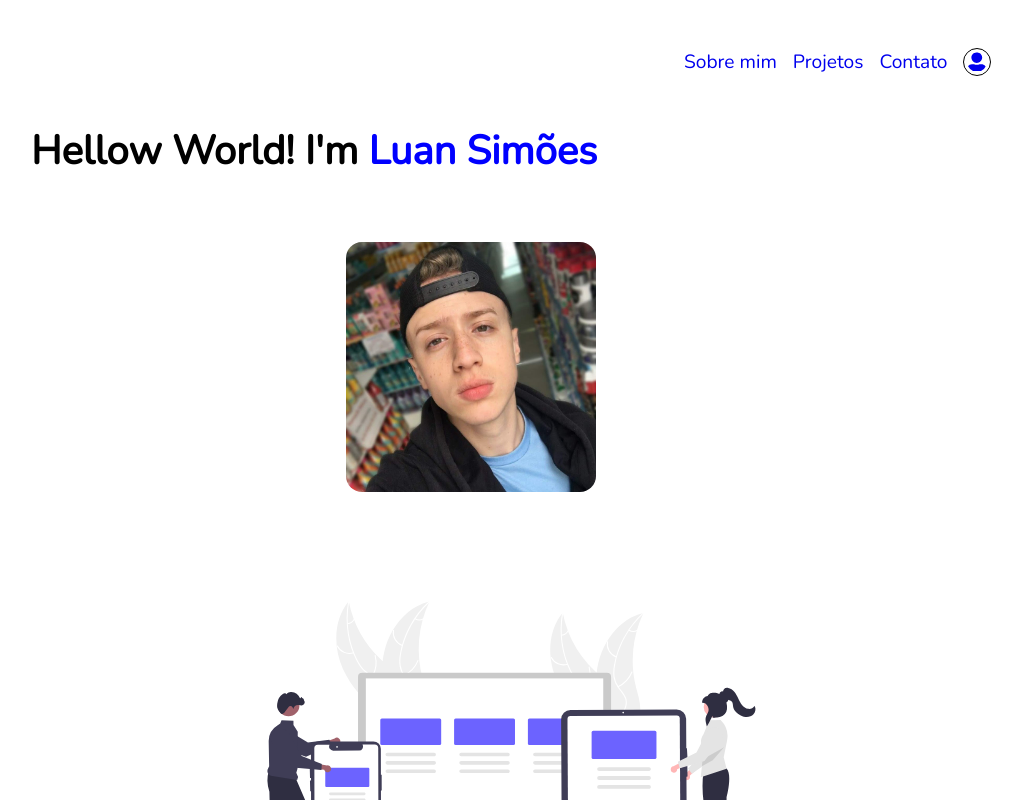
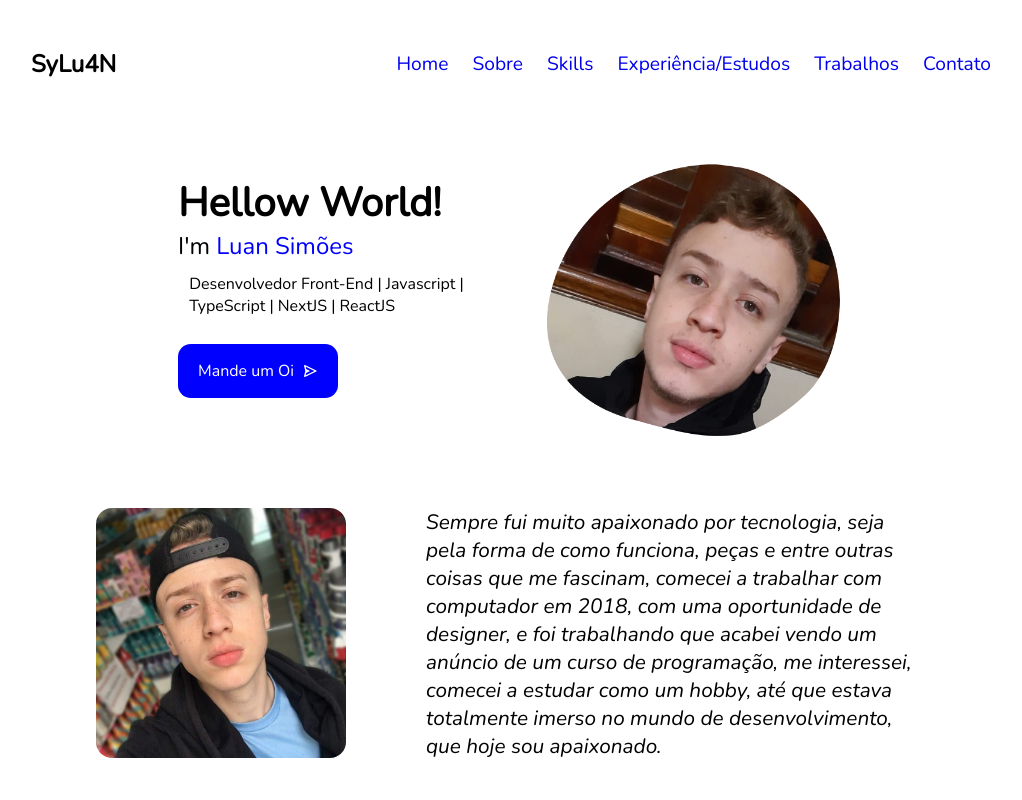
Before and after one commit to SyLu4N/myportfolio, a Next.js app: page / in a window 1280 px wide. Shown: the top 800 px of the page, without its empty margins (129-1151 px from the left). Built offline with nearby package versions, Linux system fonts and the light colour scheme.

Commit message:
repaginando

```diff
--- a/src/components/AboutMe/index.tsx
+++ /dev/null
@@ -1,11 +0,0 @@
-import { Container } from './styles';
-
-export function AboutMe(): JSX.Element {
-  return (
-    <Container>
-      <h1>
-        Hellow World! I&apos;m <span>Luan Simões</span>
-      </h1>
-    </Container>
-  );
-}
--- a/src/components/AboutMe/styles.ts
+++ /dev/null
@@ -1,32 +0,0 @@
-import styled from 'styled-components';
-
-export const Container = styled.div`
-  display: flex;
-  flex-direction: column;
-  align-items: center;
-
-  margin-top: 3rem;
-
-  h1 {
-    width: 100%;
-
-    font-size: 2.5rem;
-    text-align: left;
-
-    span {
-      color: blue;
-    }
-
-    animation: 1.5s hellow linear;
-    @keyframes hellow {
-      0% {
-        opacity: 0;
-        margin-left: -2rem;
-      }
-      100% {
-        opacity: 1;
-        margin-left: 0rem;
-      }
-    }
-  }
-`;
--- a/src/components/Header/index.tsx
+++ b/src/components/Header/index.tsx
@@ -6,27 +6,16 @@ import { Container } from './styles';
 export function Header(): JSX.Element {
   return (
     <Container>
-      <div>
-        <nav>
-          <Link href="/projects">
-            <a>Sobre mim</a>
-          </Link>
+      <h1>SyLu4N</h1>
+      <nav>
+        <a href="#home">Home</a>
 
-          <Link href="/projects">
-            <a>Projetos</a>
-          </Link>
-
-          <Link href="/contact">
-            <a>Contato</a>
-          </Link>
-
-          <Link href="/">
-            <a>
-              <FaUserAlt />
-            </a>
-          </Link>
-        </nav>
-      </div>
+        <a href="#sobre">Sobre</a>
+        <a href="#sobre">Skills</a>
+        <a href="#sobre">Experiência/Estudos</a>
+        <a href="#sobre">Trabalhos</a>
+        <a href="#sobre">Contato</a>
+      </nav>
     </Container>
   );
 }
--- a/src/components/Header/styles.ts
+++ b/src/components/Header/styles.ts
@@ -2,25 +2,21 @@ import styled from 'styled-components';
 
 export const Container = styled.header`
   display: flex;
-  justify-content: right;
+  justify-content: space-between;
   font-size: 1.2rem;
+
+  h1 {
+    font-size: 1.5rem;
+  }
 
   a {
     display: inline-flex;
     align-items: center;
-
-    svg {
-      box-sizing: content-box;
-
-      border: 1px solid black;
-      border-radius: 100%;
-      padding: 0.2rem;
-    }
   }
 
   nav {
     display: flex;
     align-items: center;
-    gap: 1rem;
+    gap: 1.5rem;
   }
 `;
--- a/src/components/History/index.tsx
+++ b/src/components/History/index.tsx
@@ -1,28 +1,9 @@
 import Image from 'next/image';
-import { useState } from 'react';
 import { Container, Content } from './styles';
 
 export function History(): JSX.Element {
-  const history =
-    'Sempre fui muito apaixonado por tecnologia, seja pela forma de como funciona, peças e entre outras coisas que me fascinam, comecei a trabalhar com computador em 2018, com uma oportunidade de designer, e foi trabalhando que acabei vendo um anúncio de um curso de programação, me interessei, comecei a estudar como um hobby, até que estava totalmente imerso no mundo de desenvolvimento, que hoje sou apaixonado.';
-
-  const [animaHistory, setAnimaHistory] = useState('');
-  const [contador, setContador] = useState(0);
-
-  function teste(): void {
-    setInterval(() => {
-      if (contador <= history.length) {
-        const newHistory = animaHistory + history[contador];
-        setAnimaHistory(newHistory);
-        const teste = contador + 1;
-        setContador(teste);
-        console.log(teste);
-      }
-    }, 2000);
-  }
-
   return (
-    <Container onLoad={teste}>
+    <Container>
       <Content>
         <div>
           <Image
@@ -32,7 +13,15 @@ export function History(): JSX.Element {
             height="250"
           />
         </div>
-        <em />
+        <em>
+          Sempre fui muito apaixonado por tecnologia, seja pela forma de como
+          funciona, peças e entre outras coisas que me fascinam, comecei a
+          trabalhar com computador em 2018, com uma oportunidade de designer, e
+          foi trabalhando que acabei vendo um anúncio de um curso de
+          programação, me interessei, comecei a estudar como um hobby, até que
+          estava totalmente imerso no mundo de desenvolvimento, que hoje sou
+          apaixonado.
+        </em>
       </Content>
       <Image
         src="/assets/computerEmobile.svg"
--- a/src/components/Main/index.tsx
+++ b/src/components/Main/index.tsx
@@ -1,4 +1,4 @@
-import { AboutMe } from '../AboutMe';
+import { Welcome } from '../Welcome';
 import { History } from '../History';
 import { Projects } from '../Projects';
 import { StudyWork } from '../StudyWork';
@@ -8,7 +8,7 @@ import { Container } from './styles';
 export function Main(): JSX.Element {
   return (
     <Container>
-      <AboutMe />
+      <Welcome />
       <History />
       <StudyWork />
       <Projects />
--- /dev/null
+++ b/src/components/Welcome/index.tsx
@@ -0,0 +1,25 @@
+import Image from 'next/image';
+import { BiSend } from 'react-icons/bi';
+
+import { Container } from './styles';
+
+export function Welcome(): JSX.Element {
+  return (
+    <Container>
+      <div>
+        <h1>Hellow World!</h1>
+        <p>
+          I&apos;m <span>Luan Simões</span>
+        </p>
+        <strong>
+          Desenvolvedor Front-End | Javascript | TypeScript | NextJS | ReactJS
+        </strong>
+
+        <a href="/">
+          Mande um Oi <BiSend />
+        </a>
+      </div>
+      <Image src="/assets/Luan.png" alt="Minha foto" width="300" height="300" />
+    </Container>
+  );
+}
--- /dev/null
+++ b/src/components/Welcome/styles.ts
@@ -0,0 +1,77 @@
+import styled from 'styled-components';
+
+export const Container = styled.div`
+  display: flex;
+  justify-content: center;
+  align-items: center;
+  gap: 1rem;
+
+  margin-top: 4rem;
+
+  div {
+    display: flex;
+    flex-direction: column;
+    justify-content: start;
+
+    height: 300px;
+    max-width: 350px;
+    padding-top: 2rem;
+
+    h1 {
+      width: 100%;
+
+      font-size: 2.5rem;
+      text-align: left;
+
+      animation: 1.5s hellow linear;
+      @keyframes hellow {
+        0% {
+          opacity: 0;
+          margin-left: -2rem;
+        }
+        100% {
+          opacity: 1;
+          margin-left: 0rem;
+        }
+      }
+    }
+
+    p {
+      font-size: 1.5rem;
+
+      span {
+        color: blue;
+      }
+    }
+
+    strong {
+      font-weight: normal;
+      font-size: 1rem;
+
+      padding: 0.7rem;
+    }
+
+    a {
+      display: flex;
+      align-items: center;
+      justify-content: center;
+
+      background: blue;
+      border-radius: 0.8rem;
+      width: 160px;
+      padding: 1rem;
+      margin-top: 1rem;
+
+      color: white;
+
+      svg {
+        margin-left: 0.5rem;
+      }
+    }
+  }
+
+  img {
+    border: 1px solid black;
+    padding: 1rem;
+  }
+`;
```
Also changed, not shown: public/assets/Luan.png (added).
